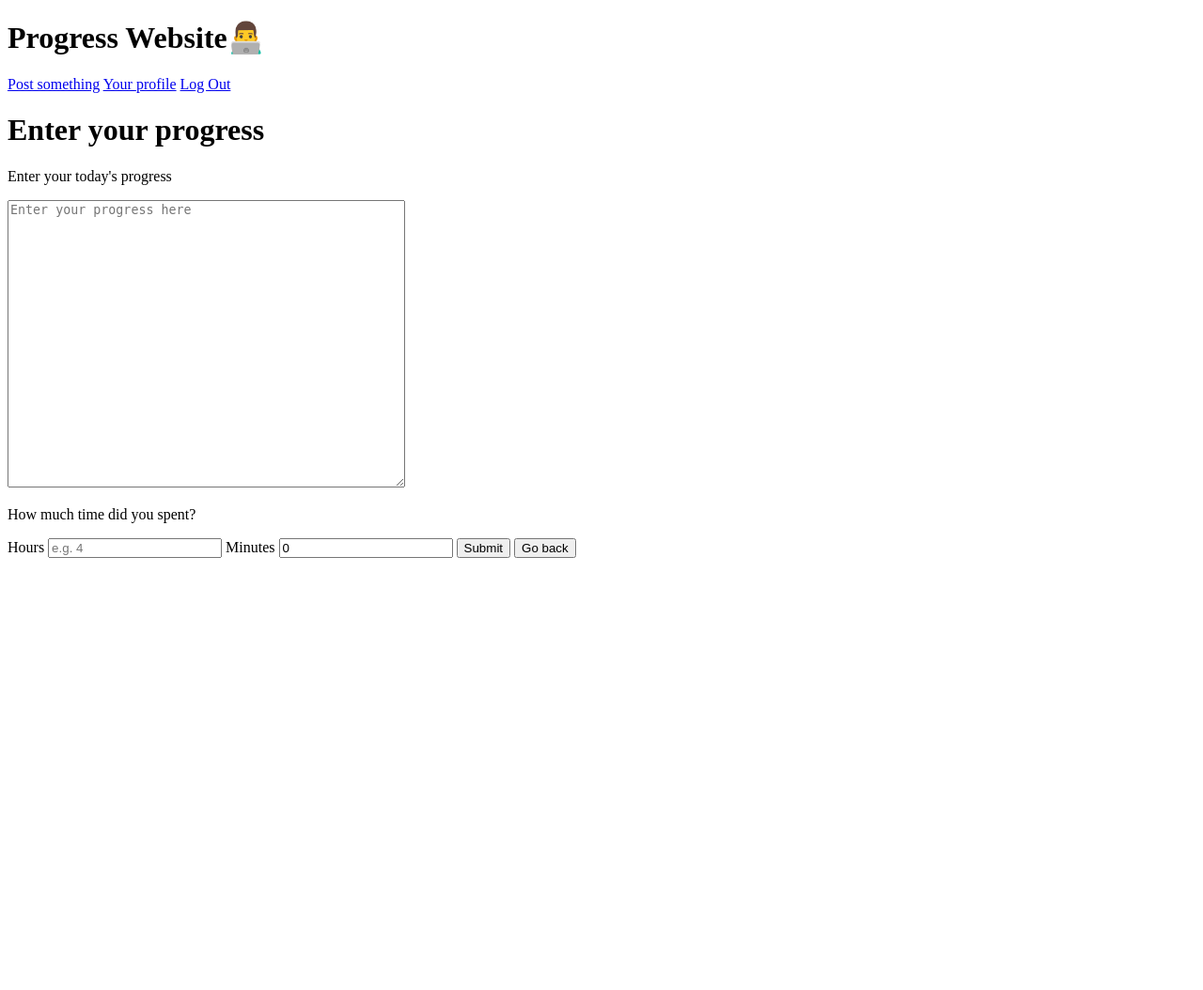
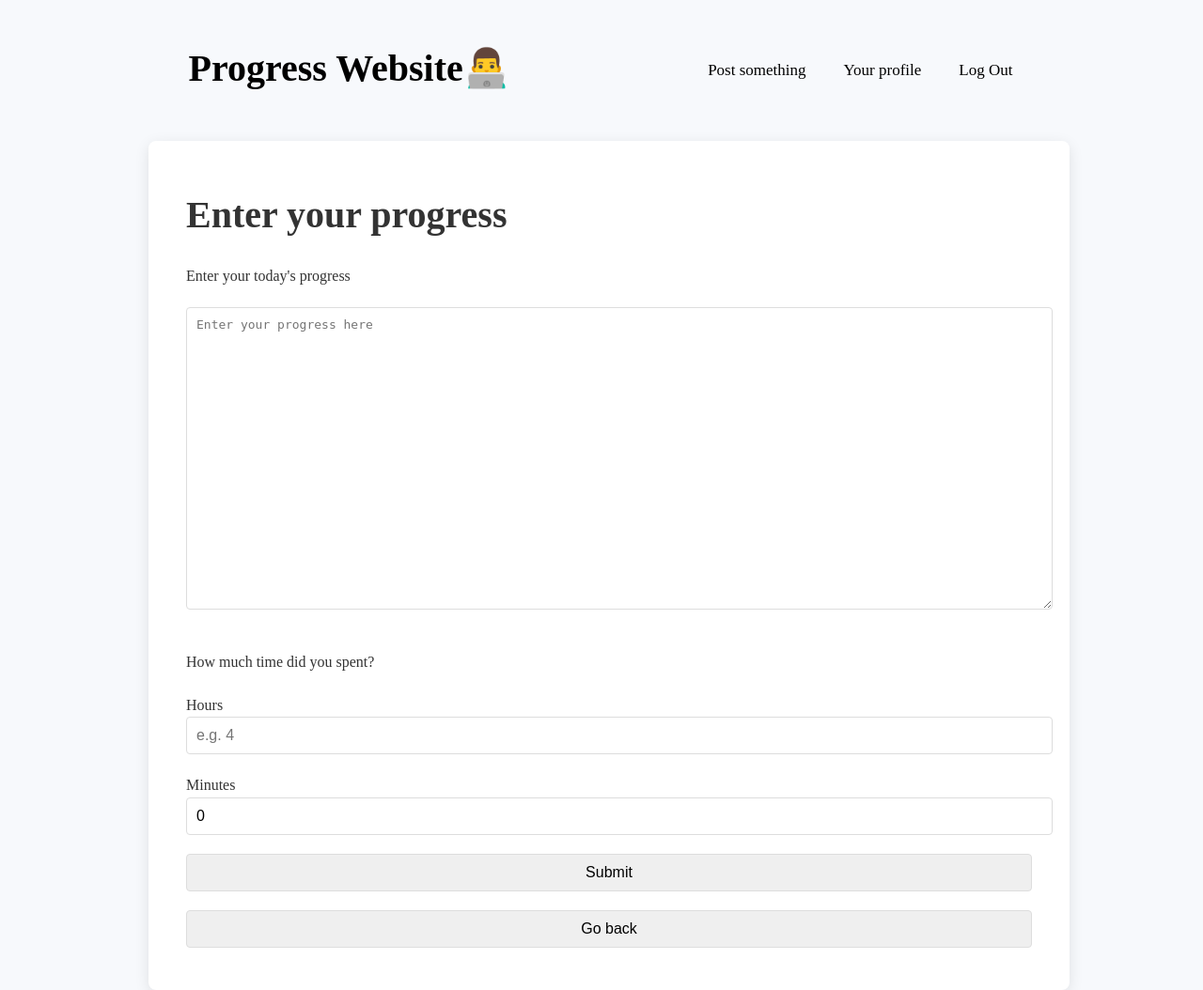
Before and after one commit to z1ppyyy/Progress-Website, a Django app: template progress/templates/post.html in a window 1280 px wide. Shown: the whole page at 94% size. Before the commit the page ends 594 px from the top, so only its background shows below. Run offline with Django 3.2, Linux system fonts and the light colour scheme; the template is opened without the code that fills it, so the values that code supplies are empty.

Commit message:
Add static folder. Include styles

```diff
--- a/progress/progress/settings.py
+++ b/progress/progress/settings.py
@@ -119,6 +119,7 @@ USE_TZ = True
 # https://docs.djangoproject.com/en/5.1/howto/static-files/
 
 STATIC_URL = 'static/'
+STATICFILES_DIRS = (os.path.join(BASE_DIR, 'static'),)
 
 # Default primary key field type
 # https://docs.djangoproject.com/en/5.1/ref/settings/#default-auto-field
--- /dev/null
+++ b/progress/static/style.css
@@ -0,0 +1,112 @@
+* {
+  text-decoration: none;
+}
+
+body {
+  background-color: #f7f9fc;
+  color: #333;
+  line-height: 1.6;
+  height: 100vh;
+  width: 100vw;
+}
+
+nav {
+  display: flex;
+  align-items: center;
+  justify-content: space-evenly;
+}
+
+nav ul {
+  float: right;
+  padding: 0;
+  margin-right: 0;
+  margin-bottom: 0;
+}
+
+nav ul li {
+  display: inline-block;
+  line-height: 80px;
+  margin: 0 5px;
+}
+
+nav ul li a{
+  color: black;
+  font-size: 17px;
+  padding: 7px 13px;
+  border-radius: 5px;
+  text-decoration: none;
+}
+
+.post {
+  max-width: 900px;
+  margin: 30px auto;
+  padding: 5px 20px;
+  border-radius: 8px;
+  box-shadow: 0 4px 15px rgba(0, 0, 0, 0.1);
+}
+
+.container {
+  max-width: 900px;
+  margin: 25px auto 25px auto;
+  background-color: #fff;
+  padding: 20px 40px 25px 40px;
+  border-radius: 8px;
+  box-shadow: 0 4px 15px rgba(0, 0, 0, 0.1);
+}
+
+h1 {
+  font-size: 2.5em;
+  margin-bottom: 20px;
+  padding: 0px;
+}
+
+h2 {
+  font-size: 1.5em;
+  margin-bottom: 10px;
+}
+
+p,
+input,
+textarea {
+  margin-bottom: 20px;
+}
+
+input,
+textarea {
+  max-width: 100%;
+  min-width: 100%;
+
+  padding: 10px;
+  border: 1px solid #ddd;
+  border-radius: 4px;
+  font-size: 1em;
+  outline: none;
+  transition: border 0.3s;
+}
+
+input:focus,
+textarea:focus {
+  border-color: #007bff;
+}
+
+button {
+  text-decoration: none;
+  background-color: #007bff;
+  color: #fff;
+  padding: 10px;
+  font-size: 1em;
+  border: none;
+  border-radius: 4px;
+  cursor: pointer;
+  transition: background-color 0.3s;
+}
+
+button.full-width {
+  display: block;
+  text-align: center;
+  width: 100%;
+}
+
+.row {
+  display: block;
+}
--- a/progress/templates/base.html
+++ b/progress/templates/base.html
@@ -1,3 +1,5 @@
+{% load static %}
+
 <!DOCTYPE html>
 <html lang="en">
 <head>
@@ -9,17 +11,18 @@
     {% endblock %}
 
   </title>
-
+  <link rel="stylesheet" href="{% static 'style.css' %}">
 </head>
 <body>
 
-  <h1><a href="/" style="text-decoration: none; color: #000;">Progress Website👨‍💻</a></h1>
-  <a href="/progress">Post something</a>
-  <a href="/profile/{{user.username}}">Your profile</a>
-  <a href="/logout">Log Out</a>
+  <div class="navbar">
+    {% include "header.html" %}
+  </div>
 
-  {% block body %}
-  {% endblock %}
+  <div class="container">
+    {% block body %}
+    {% endblock %}
+  </div>
 
 </body>
 </html>
--- /dev/null
+++ b/progress/templates/header.html
@@ -0,0 +1,8 @@
+<nav>
+  <h1 class="nav-title"><a href="/" style="text-decoration: none; color: #000;">Progress Website👨‍💻</a></h1>
+  <ul>
+    <li><a  type="button" href="/progress">Post something</a></li>
+    <li><a type="button" href="/profile/{{user.username}}">Your profile</a></li>
+    <li><a type="button" href="/logout">Log Out</a></li>
+  </ul>
+</nav>
```
Also changed, not shown: progress/templates/index.html (+10 -13 lines), progress/templates/login.html (+7 -1 lines), progress/templates/post_id.html (+5 -2 lines), progress/templates/profile.html (+10 -8 lines), 1 other file.
